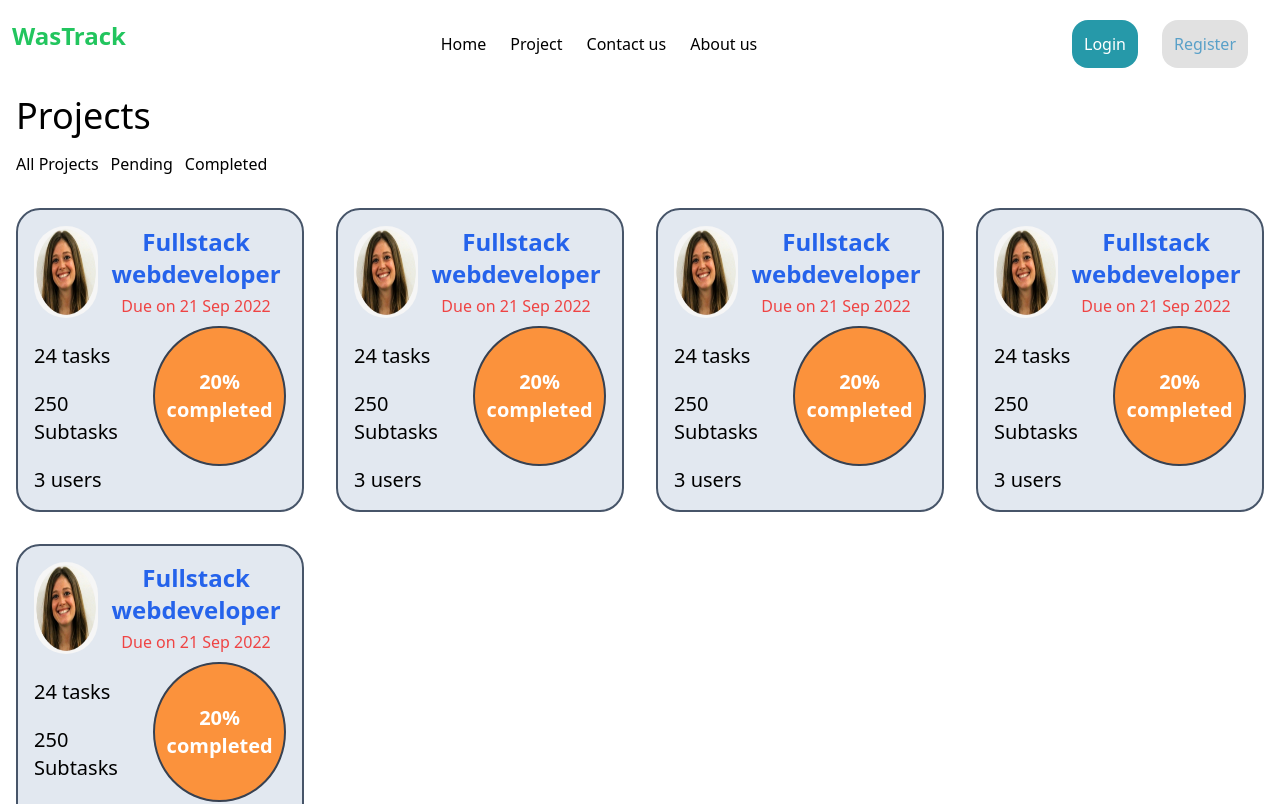
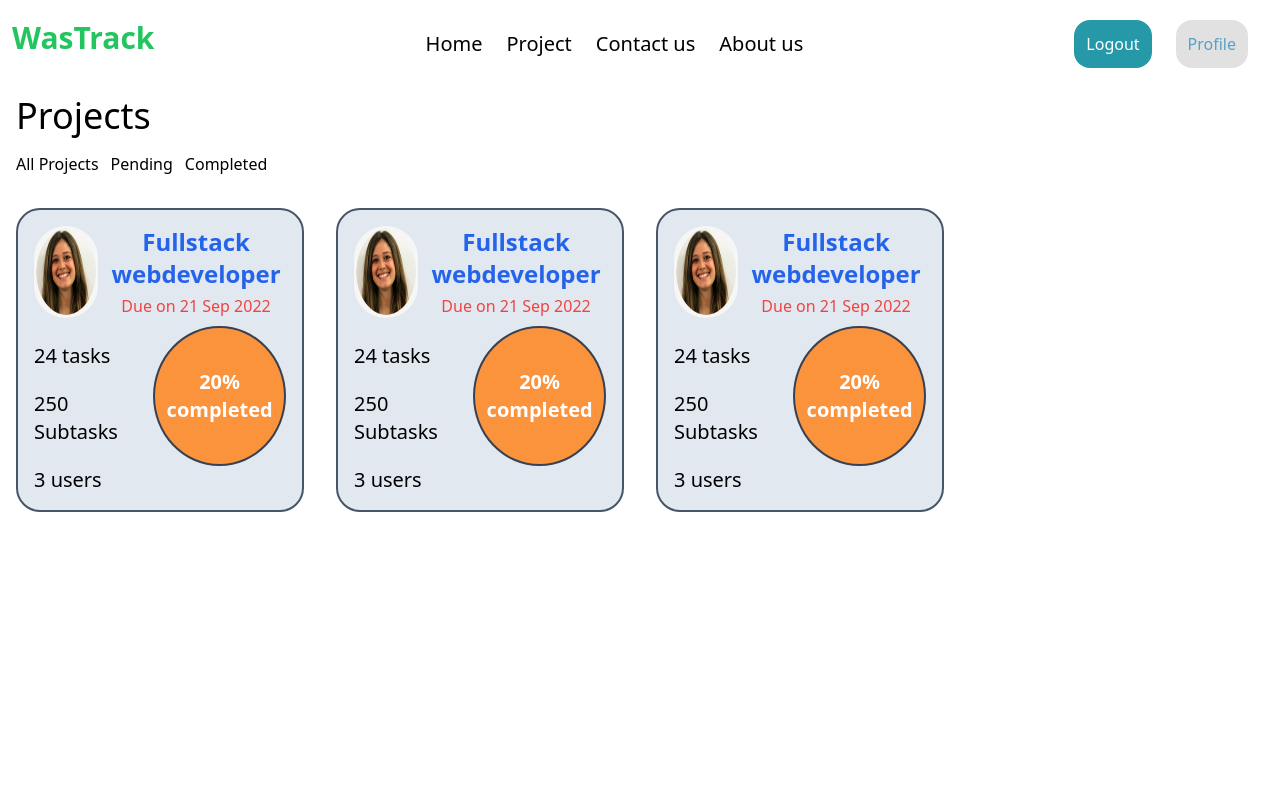
Before and after one commit to wasihun-code/WasTrack_Progress-Tracker, a React (Vite) app: page /projects in a window 1280 px wide. Shown: the top 804 px of the page. Built offline with nearby package versions, Linux system fonts and the light colour scheme.

Commit message:
Removed Footer temporarly added routing to project and project/:id pages

```diff
--- a/src/Layout.tsx
+++ b/src/Layout.tsx
@@ -1,7 +1,7 @@
 /* eslint-disable react/react-in-jsx-scope */
 import { Outlet } from 'react-router-dom';
 import Header from './components/LayoutComponents/Header';
-import Footer from './components/LayoutComponents/Footer';
+// import Footer from './components/LayoutComponents/Footer';
 
 export default function Layout() {
   return (
@@ -10,7 +10,7 @@ export default function Layout() {
       <main>
         <Outlet />
       </main>
-      <Footer />
+      {/* <Footer /> */}
     </div>
   );
 }
--- a/src/components/LayoutComponents/Header.tsx
+++ b/src/components/LayoutComponents/Header.tsx
@@ -4,19 +4,19 @@ import { Link } from 'react-router-dom';
 export default function Header() {
   return (
     <nav className="flex flex-row mx-auto p-3 m-2">
-      <h1 className="font-bold text-2xl text-green-500">WasTrack</h1>
-      <ul className="flex flex-row text-center space-x-6 mx-auto items-center">
+      <h1 className="font-bold text-3xl text-green-500">WasTrack</h1>
+      <ul className="flex flex-row text-center text-xl   space-x-6 mx-auto items-center">
         <Link to="/">Home </Link>
-        <Link to="/projects/1">Project</Link>
+        <Link to="/projects">Project</Link>
         <Link to="#">Contact us </Link>
         <Link to="/about">About us</Link>
       </ul>
       <ul className="flex flex-row text-center space-x-6 justify-end mr-5">
         <Link className="bg-mediumCyan text-white p-3 rounded-2xl" to="/">
-          Login
+          Logout
         </Link>
         <Link className="text-lightCyan bg-lightGreyish p-3 rounded-2xl" to="/">
-          Register
+          Profile
         </Link>
       </ul>
     </nav>
--- a/src/views/Projects.tsx
+++ b/src/views/Projects.tsx
@@ -1,3 +1,4 @@
+import { Link } from 'react-router-dom';
 import ProjectCard from '../components/ProjectCard';
 
 /* eslint-disable react/react-in-jsx-scope */
@@ -11,11 +12,15 @@ export default function Projects() {
         <h1>Completed</h1>
       </div>
       <div className="grid grid-cols-4 justify-around">
-        <ProjectCard />
-        <ProjectCard />
-        <ProjectCard />
-        <ProjectCard />
-        <ProjectCard />
+        <Link to="/projects/1">
+          <ProjectCard />
+        </Link>
+        <Link to="/projects/1">
+          <ProjectCard />
+        </Link>
+        <Link to="/projects/1">
+          <ProjectCard />
+        </Link>
       </div>
     </>
   );
```
Also changed, not shown: src/main.tsx (+5 -5 lines), src/views/App.tsx (renamed from src/App.tsx).
